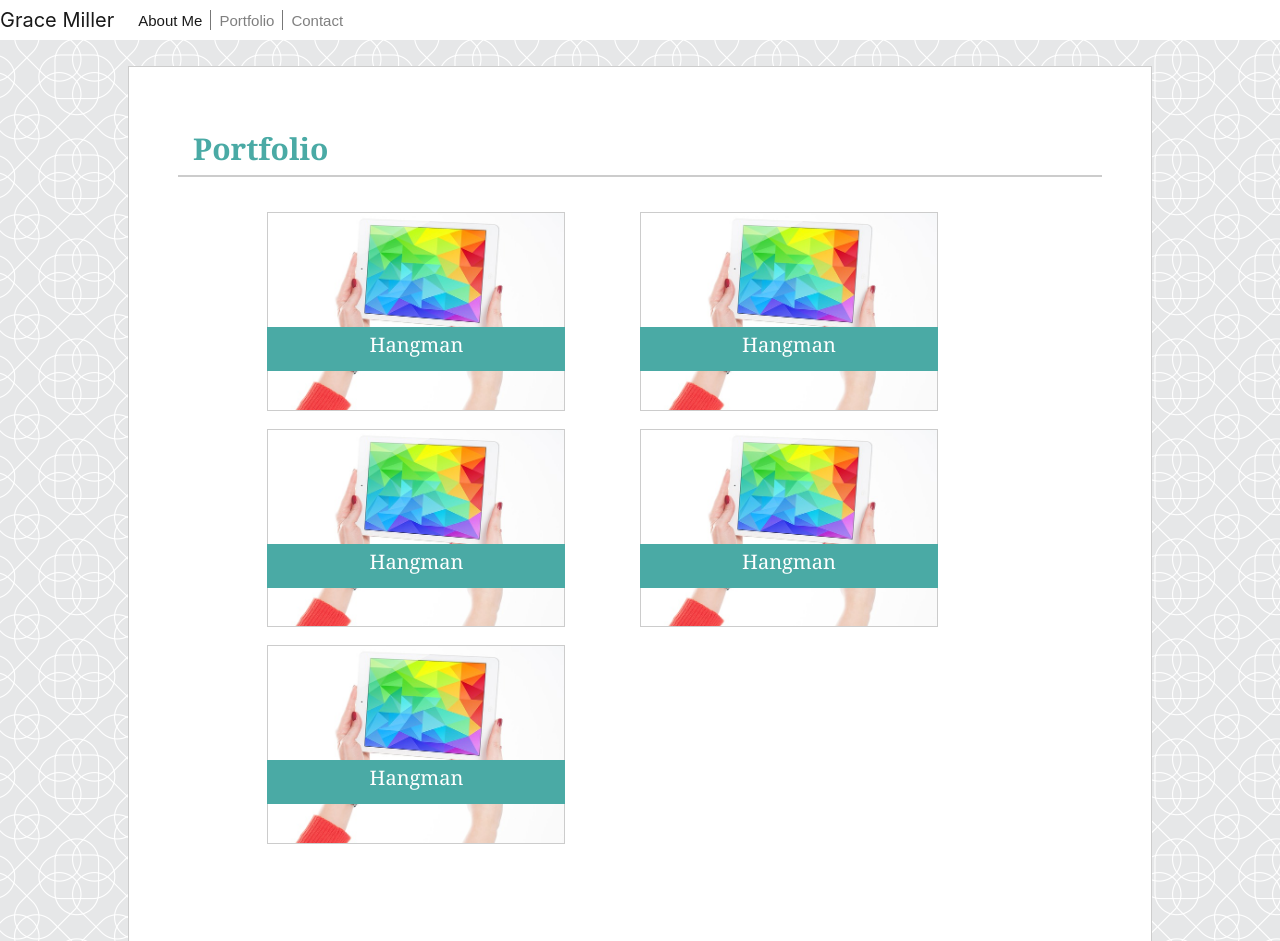
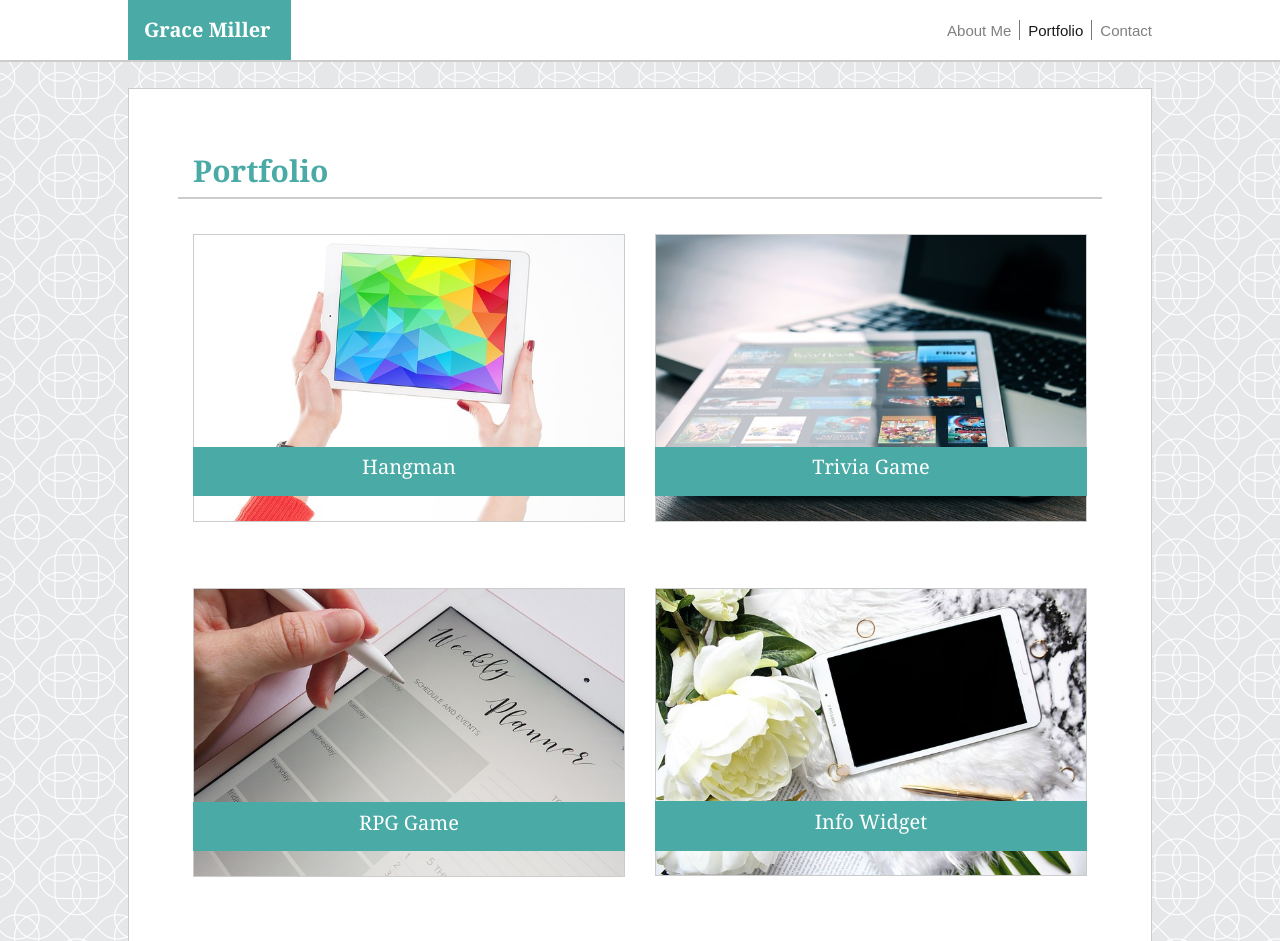
Before and after one commit to gracemiller23/bootstrapPortfolio, a plain HTML site: page portfolio.html in a window 1280 px wide. Shown: the top 941 px of the page. Drawn offline with nearby package versions, Linux system fonts and the light colour scheme.

Commit message:
corrected bootstrap formatting in portfolio page, as well as toggle menu

```diff
--- a/assets/css/style.css
+++ b/assets/css/style.css
@@ -59,6 +59,7 @@ h4 {
     font-size:20px;
 }
 
+
 p {
     color:#777777;
     font-family:'Arial', 'Helvetica Neue', Helvetica, sans-serif;
@@ -95,7 +96,10 @@ header {
     text-decoration:none;
     color:#777777;
     padding: 0 .5rem;
+    border-right: 1px solid #777777 !important;
+    height: 20px;
 }
+
 
 .name {
     background-color:#4aaaa5;
@@ -120,22 +124,11 @@ header {
 }
 
 
-.nav-item {
-    border-right: 1px solid #777777 !important;
-    height: 20px;
-}
-
-.nav-item:last-child{
+.nav-item:last-child a.nav-link {
     padding-right:0;
     border-right: none !important;
 }
 
-/*header::after{
-    content:"";
-    display:block;
-    clear:both;
-}
-*/
 
 .headwrap {
     width:80% !important;
@@ -179,39 +172,6 @@ header {
     height:auto;
     float: left;
 }
-
-/* ------ Navigation --------
-
-nav {
-    float:right;
-}
-
-nav ul {
-    list-style-type:none;
-    padding-top:15%;
-}
-
-nav li {
-    display: inline;
-    float:left;
-    padding-left:20px;
-    padding-right:20px;
-    border-right: 1px solid #777777 !important;
-}
-
-nav li a {
-    display:block;
-    font-family:'Arial', 'Helvetica Neue', Helvetica, sans-serif;
-    font-size: 15px;
-    text-decoration:none;
-    color:#777777;
-
-}
-nav li:last-child{
-    padding-right:0;
-    border-right: none !important;
-}
-*/
 
 
 /* About Me Section Styling */
@@ -263,31 +223,30 @@ label {
 
 .portfolioLabel {
     background-color:#4aaaa5;
-    text-align:center;
     height: auto;
     width:100%;
-    position:absolute;
-    bottom:20%;
-    z-index:200;
-    display:block;
-    padding: 2% 0;
+    position:relative;
+    bottom:3em;
+    padding:2%;
+    text-align:center;
     color:white;
     font-family: 'Georgia', Times, Times New Roman, serif;
     font-size:25px;
     font-weight:bold;
-    text-align:center;
-    max-width: 300px;
 }
 
-.portfolioImg {
-    max-height:200px;
-    max-width:300px;
+.img-fluid {
     border: 1px solid #cccccc;
 }
 
-.portfolioRow {
-    margin: 2% 0;
+.portfoliodiv{
+    margin: 4% auto;
 }
+
+.portfoliodiv a {
+    text-decoration:none !important;
+}
+
 /*.row {
     margin: 2% auto !important;
     width:100%;
@@ -347,37 +306,12 @@ footer {
 }
 
 /*
-/* ------------------------------------------ 980 Media Query----------------------------------------
-@media only screen and (max-width: 980px){
+/* ------------------------------------------ 991 Media Query----------------------------------------*/
+@media only screen and (max-width: 991px){
 
-h1 {
-    font-size:25px;
-    padding-top:9%;
-}
+.nav-link {
+    border:none !important;}
 
-.wrapper {
-    width: 90%;
-    margin: 5% auto;
-}
-
-
-
-.column {
-    margin: 0 auto;
-}
-
-
-/*end of 980 Media Query*/
-}
-
-/* ------------------------------------------ 768 Media Query----------------------------------------
-@media only screen and (max-width: 768px){
-
-h1 {
-    padding-top:28px;
-}
-
-/*end of 768 Media Query*/
 }
 
 /* ------------------------------------------ 640 Media Query----------------------------------------
--- a/portfolio.html
+++ b/portfolio.html
@@ -14,21 +14,23 @@
 
 <body>
     <!--Navigation-->
+    <header>
+            <div class="headwrap">
             <nav class="navbar navbar-expand-lg navbar-light bg-light">
-        <a class="navbar-brand" href="#">Grace Miller</a>
+                <div class="name"><a class="navbar-brand" href="index.html">Grace Miller</a></div>
                 <button class="navbar-toggler" type="button" data-toggle="collapse" data-target="#navbarNav" aria-controls="navbarNav" aria-expanded="false"
                     aria-label="Toggle navigation">
                     <span class="navbar-toggler-icon"></span>
                 </button>
                 <div class="collapse navbar-collapse" id="navbarNav">
-            <ul class="navbar-nav">
+                    <ul class="navbar-nav ml-auto">
+                        <li class="nav-item">
+                            <a class="nav-link" href="index.html">About Me</a>
+                        </li>
                         <li class="nav-item active">
-                    <a class="nav-link" href="index.html">About Me
+                            <a class="nav-link" href="portfolio.html">Portfolio
                                     <span class="sr-only">(current)</span>
                             </a>
-                </li>
-                <li class="nav-item">
-                    <a class="nav-link" href="portfolio.html">Portfolio</a>
                         </li>
                         <li class="nav-item">
                             <a class="nav-link" href="contact.html">Contact</a>
@@ -36,6 +38,8 @@
                     </ul>
                 </div>
             </nav>
+            </div>
+        </header>
     <!-- Content body starts here -->
     <div class="container">
         <section class="row">
@@ -45,80 +49,52 @@
         </section>
         <!--Portfolio row 1-->
         <div class="sectionContent">
-        <section class="row portfolioRow">
-            <aside class="col-lg-1">&nbsp;</aside>
-            <aside class="col-lg-4">
-                        <div class="row">
-                        <img src="assets/images/portfolioImage2.jpg" alt="Card image" class="portfolioImg">
+        <section class="row">
+            <div class="col-lg-6">
+                    <div class="portfoliodiv">
+                            <a href=#>  <img src="assets/images/portfolioImage2.jpg" alt="Card image" class="img-fluid">
+
+                            <div class="portfolioLabel">
+                                <h5>Hangman</h5>
+                            </div></a>
                     </div>
-                        <div class="row ">
-                                <div class="col-lg-12 portfolioLabel">
-                                    <h5>Hangman</h5>
+                    <div class="portfoliodiv">
+                            <a href=#>   <img src="assets/images/portfolioImage3.jpg" alt="Card image" class="img-fluid">
+
+                            <div class="portfolioLabel">
+                                <h5>RPG Game</h5>
+                            </div></a>
                     </div>
+                    <div class="portfoliodiv">
+                            <a href=#>   <img src="assets/images/portfolioImage4.jpg" alt="Card image" class="img-fluid">
+
+                            <div class="portfolioLabel">
+                                <h5>Word Guess</h5>
+                            </div></a>
                     </div>
 
-            </aside>
-            <aside class="col-lg-1">&nbsp;</aside>
-            <aside class="col-lg-4">
-                    <div class="row">
-                    <img src="assets/images/portfolioImage2.jpg" alt="Card image" class="portfolioImg">
+
             </div>
-                    <div class="row ">
-                            <div class="col-lg-12 portfolioLabel">
-                                <h5>Hangman</h5>
+            <div class="col-lg-6">
+                <div class="portfoliodiv">
+                       <a href=#> <img src="assets/images/portfolioImage5.jpg" alt="Card image" class="img-fluid">
+
+                        <div class="portfolioLabel">
+                            <h5>Trivia Game</h5>
+                        </div></a>
                 </div>
+                <div class="portfoliodiv">
+                        <a href=#>   <img src="assets/images/portfolioImage1.jpeg" alt="Card image" class="img-fluid">
+
+                        <div class="portfolioLabel">
+                            <h5>Info Widget</h5>
+                        </div></a>
                 </div>
 
-        </aside>
-            <aside class="col-lg-1">&nbsp;</aside>
-        </section>
-        <!--Portfolio row 2-->
-        <section class="row portfolioRow">
-            <aside class="col-lg-1">&nbsp;</aside>
-            <aside class="col-lg-4">
-                    <div class="row">
-                    <img src="assets/images/portfolioImage2.jpg" alt="Card image" class="portfolioImg">
-                </div>
-                    <div class="row ">
-                            <div class="col-lg-12 portfolioLabel">
-                                <h5>Hangman</h5>
-                            </div>
+
+
             </div>
 
-        </aside>
-        <aside class="col-lg-1">&nbsp;</aside>
-        <aside class="col-lg-4">
-                <div class="row">
-                <img src="assets/images/portfolioImage2.jpg" alt="Card image" class="portfolioImg">
-            </div>
-                <div class="row ">
-                        <div class="col-lg-12 portfolioLabel">
-                            <h5>Hangman</h5>
-                        </div>
-                    </div>
-
-    </aside>
-            <aside class="col-lg-1">&nbsp;</aside>
-        </section>
-        <!--Portfolio row 3-->
-        <section class="row portfolioRow">
-                <aside class="col-lg-1">&nbsp;</aside>
-                <aside class="col-lg-4">
-                        <div class="row">
-                        <img src="assets/images/portfolioImage2.jpg" alt="Card image" class="portfolioImg">
-                    </div>
-                        <div class="row ">
-                                <div class="col-lg-12 portfolioLabel">
-                                    <h5>Hangman</h5>
-                                </div>
-                            </div>
-
-            </aside>
-            <aside class="col-lg-1">&nbsp;</aside>
-            <aside class="col-lg-4">
-                &nbsp;
-            </aside>
-            <aside class="col-lg-1">&nbsp;</aside>
     </section>
     </div>
     </div>
```
Also changed, not shown: contact.html (+12 -8 lines). Lines whose indentation alone changed are shown as unchanged.
